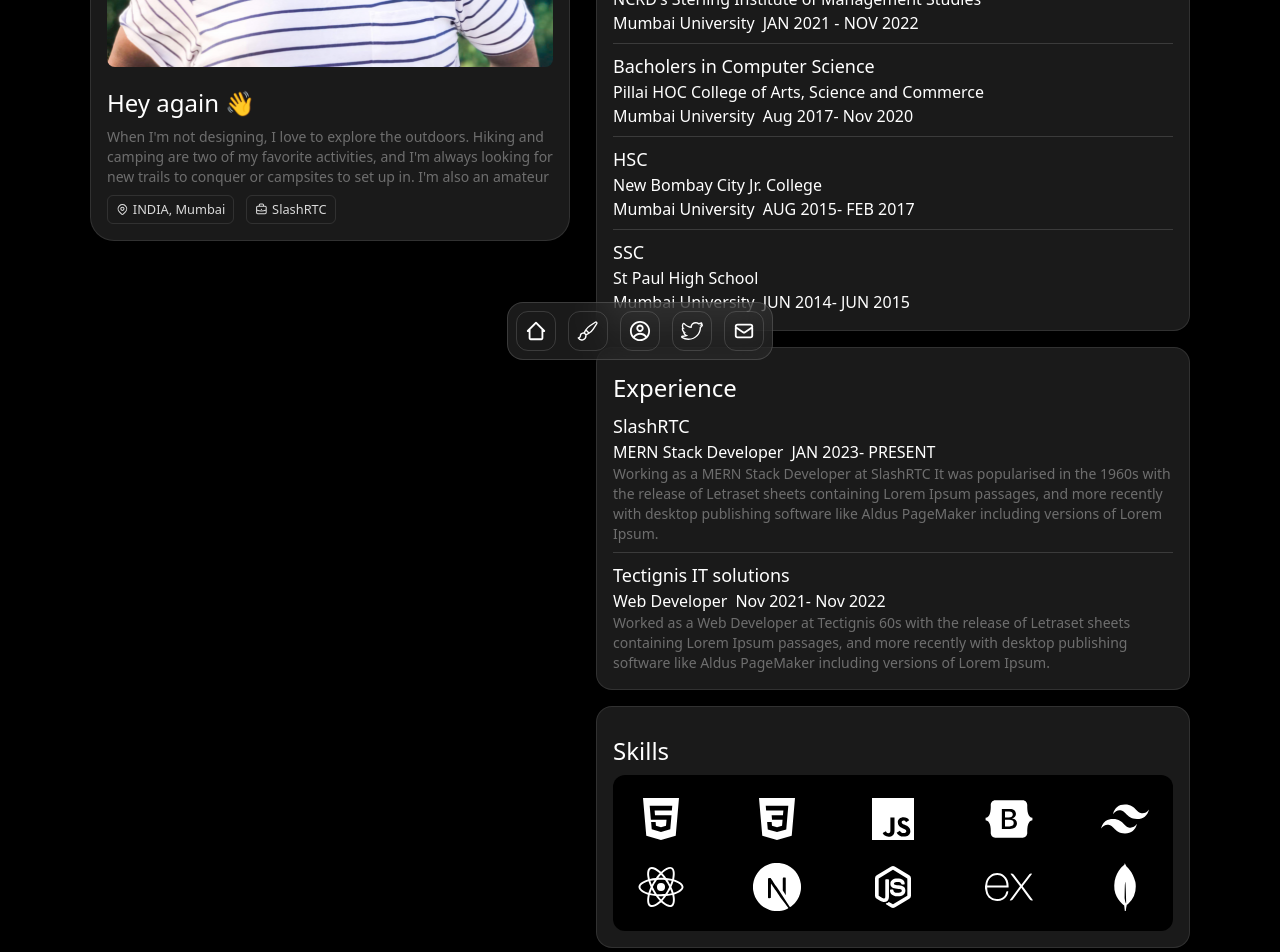
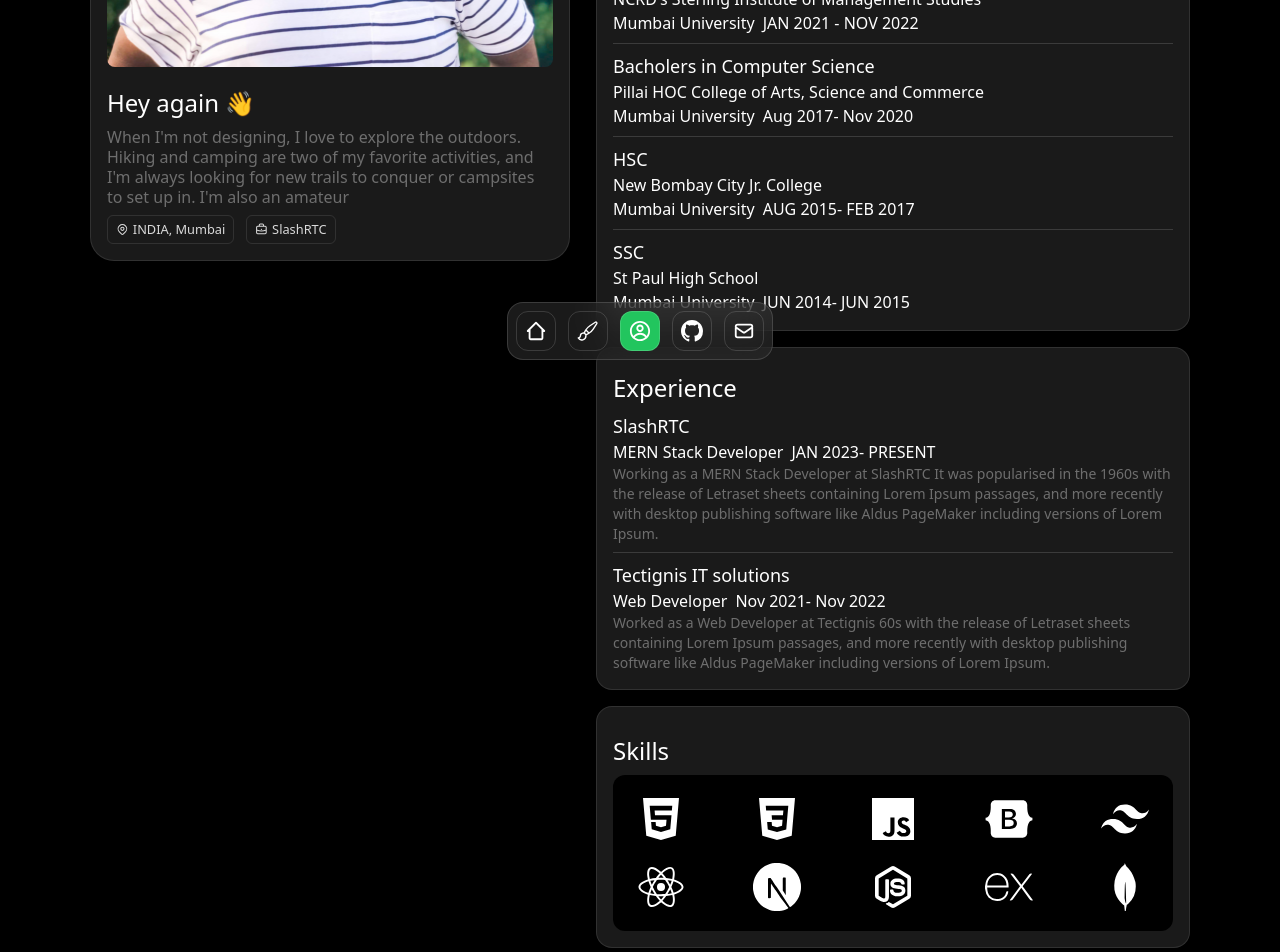
Before and after one commit to whynaidu/devfolio, a Next.js app: page /about in a window 1280 px wide. Shown: the part 420-1372 px from the top of the page. Built offline with nearby package versions, Linux system fonts and the light colour scheme.

Commit message:
added active link

```diff
--- a/src/components/Home.jsx
+++ b/src/components/Home.jsx
@@ -29,7 +29,7 @@
 
   return (
     <>
-      <div className="hidden lg:block">
+      <div className=" hidden lg:block">
         <Canvas className="">
           <ambientLight />
           <directionalLight position={[10, 10, 10]} />
@@ -39,8 +39,7 @@
         </Canvas>
       </div>
 
-      <div
-        className="flex justify-center items-center mx-auto absolute lg:top-1/2 lg:left-[40%]  top-1/3 left-[1.3rem]">
+      <div className="flex justify-center items-center mx-auto absolute lg:top-1/2 lg:left-[40%]  top-1/3 left-[1.3rem]">
         <div className="h-fit flex items-center text-center text-2xl lg:text-3xl font-semibold mx-2">
           <div className="main-card flex justify-center w-full">
             <div className="card-wrapper">
--- a/src/components/Model.jsx
+++ b/src/components/Model.jsx
@@ -14,8 +14,11 @@
   const { nodes } = useGLTF("./suzanne.glb");
   const [dummy] = useState(() => new THREE.Object3D());
   useFrame((state, dt) => {
-    dummy.lookAt(state.pointer.x, state.pointer.y, 1);
-    easing.dampQ(mesh.current.quaternion, dummy.quaternion, 0.15, dt);
+
+    if (window.innerWidth > 768) {
+      dummy.lookAt(state.pointer.x, state.pointer.y, 1);
+      easing.dampQ(mesh.current.quaternion, dummy.quaternion, 0.15, dt);
+    }
   });
 
   return (
--- a/src/components/NavigationBar.jsx
+++ b/src/components/NavigationBar.jsx
@@ -3,42 +3,63 @@
 import { CgProfile } from "react-icons/cg";
 import { HiOutlinePaintBrush,  } from "react-icons/hi2";
 import { HiOutlineMail } from "react-icons/hi";
-import { SlSocialTwitter } from "react-icons/sl";
+// import { SlSocialTwitter } from "react-icons/sl";
+import { BsGithub } from "react-icons/bs";
 
-
+import { useRouter } from "next/router";
 import Link from "next/link";
 
 export default function NavigationBar() {
+    const router = useRouter();
+
   return (
     <div className="flex justify-center z-50  mt-[-100px] fixed bottom-5 left-0 right-0">
       <div className="flex w-fit p-2  bg-[#34343480] backdrop-blur-lg border border-[#ffffff25] rounded-2xl">
         <div className="space-x-3 mb-[-6px] flex items-center">
           <Link href="/">
-            <div className="tooltip w-fit px-2 py-2  border border-[#ffffff25] rounded-xl HiOutlinePaintBrush">
+            <div
+              className={`tooltip w-fit px-2 py-2  border border-[#ffffff25] rounded-xl ${
+                router.pathname === "/"
+                  ? "bg-purple-500"
+                  : "hover:bg-white hover:text-purple-500"
+              }`}
+            >
               <span className="tooltiptext bg-[#272626]">Home</span>
               <BiHomeAlt2 style={{ fontSize: "22px" }} />
             </div>
           </Link>
           <Link href="/projects">
-            <div className=" tooltip w-fit px-2 py-2  border border-[#ffffff25] rounded-xl">
+            <div
+              className={`tooltip w-fit px-2 py-2  border border-[#ffffff25] rounded-xl ${
+                router.pathname === "/projects"
+                  ? "bg-orange-500"
+                  : "hover:bg-white hover:text-orange-500"
+              }`}
+            >
               <span className="tooltiptext bg-[#272626]">Projects</span>
               <HiOutlinePaintBrush style={{ fontSize: "22px" }} />
             </div>
           </Link>
           <Link href="/about">
-            <div className="tooltip w-fit px-2 py-2  border border-[#ffffff25] rounded-xl">
+            <div
+              className={`tooltip w-fit px-2 py-2  border border-[#ffffff25] rounded-xl ${
+                router.pathname === "/about"
+                  ? "bg-green-500"
+                  : "hover:bg-white hover:text-green-500"
+              }`}
+            >
               <span className="tooltiptext bg-[#272626]">Profile</span>
               <CgProfile style={{ fontSize: "22px" }} />
             </div>
           </Link>
-          <a href="https://twitter.com/whynaidu" target="_blank">
-            <div className="tooltip w-fit px-2 py-2  border border-[#ffffff25] rounded-xl">
-              <span className="tooltiptext bg-[#272626]">Twitter</span>
-              <SlSocialTwitter style={{ fontSize: "22px" }} />
+          <a href="https://github.com/whynaidu" target="_blank">
+            <div className="tooltip w-fit px-2 py-2  border border-[#ffffff25] rounded-xl hover:bg-white hover:text-black">
+              <span className="tooltiptext bg-[#272626]">Github</span>
+              <BsGithub style={{ fontSize: "22px" }} />
             </div>
           </a>
           <a href="mailto:naiduvedant@gmail.com" target="_blank">
-            <div className="tooltip w-fit px-2 py-2  border border-[#ffffff25] rounded-xl">
+            <div className="tooltip w-fit px-2 py-2  border border-[#ffffff25] rounded-xl hover:bg-white hover:text-red-500">
               <span className="tooltiptext bg-[#272626]">Mail</span>
               <HiOutlineMail style={{ fontSize: "22px" }} />
             </div>
--- a/src/components/ProfileCard.jsx
+++ b/src/components/ProfileCard.jsx
@@ -32,7 +32,7 @@
                 />
                 <div className="flex flex-col gap-2 mt-3">
                   <h1 className="text-white text-2xl  ">Hey again 👋 </h1>
-                  <p className="text-[#6e6e6e] text-sm max-w-[450px]">
+                  <p className="text-[#6e6e6e] text-sm max-w-[450px] typewriter">
                     When I'm not designing, I love to explore the outdoors.
                     Hiking and camping are two of my favorite activities, and
                     I'm always looking for new trails to conquer or campsites to
@@ -191,34 +191,34 @@
                   <h1 className="text-white text-2xl">Skills </h1>
                   <div className="grid grid-cols-5 place-items-center gap-5 bg-black py-5 rounded-xl text-3xl lg:text-5xl">
                     <div className="flex items-center rounded-lg">
-                      <IoLogoHtml5 className=" hover:text-orange-500" />
+                      <IoLogoHtml5 className=" hover:text-orange-500 hover:scale-125" />
+                    </div>
+                    <div className="flex items-center rounded-lg hover:scale-125">
+                      <IoLogoCss3 className=" hover:text-blue-600 hover:scale-125" />
                     </div>
                     <div className="flex items-center rounded-lg">
-                      <IoLogoCss3 className=" hover:text-blue-600" />
+                      <IoLogoJavascript className=" hover:text-yellow-400  hover:scale-125" />
                     </div>
                     <div className="flex items-center rounded-lg">
-                      <IoLogoJavascript className=" hover:text-yellow-400 " />
+                      <FaBootstrap className=" hover:text-purple-900  hover:scale-125" />
                     </div>
                     <div className="flex items-center rounded-lg">
-                      <FaBootstrap className=" hover:text-purple-900 " />
+                      <SiTailwindcss className=" hover:text-sky-300  hover:scale-125" />
                     </div>
                     <div className="flex items-center rounded-lg">
-                      <SiTailwindcss className=" hover:text-sky-300 " />
+                      <IoLogoReact className=" hover:text-sky-300  hover:scale-125" />
                     </div>
                     <div className="flex items-center rounded-lg">
-                      <IoLogoReact className=" hover:text-sky-300 " />
+                      <SiNextdotjs className=" hover:scale-125" />
                     </div>
                     <div className="flex items-center rounded-lg">
-                      <SiNextdotjs className="" />
+                      <IoLogoNodejs className="hover:text-green-500 hover:scale-125" />
                     </div>
                     <div className="flex items-center rounded-lg">
-                      <IoLogoNodejs className="hover:text-green-500 l" />
+                      <SiExpress className="  hover:scale-125" />
                     </div>
                     <div className="flex items-center rounded-lg">
-                      <SiExpress className="" />
-                    </div>
-                    <div className="flex items-center rounded-lg">
-                      <SiMongodb className="hover:text-green-800" />
+                      <SiMongodb className="hover:text-green-800 hover:scale-125" />
                     </div>
                   </div>
                 </div>
--- a/src/styles/globals.css
+++ b/src/styles/globals.css
@@ -65,6 +65,25 @@
   transition: ease-in-out 0.5s;
   transform: translate(150%, 100%) rotate(-25deg);
 } */
+
+.typewriter {
+  overflow: hidden;
+  white-space: pre-wrap; /* Keep the text on one line */
+  font-size: 1em; /* Set the font size */
+  margin: 0 auto;
+  max-width: 450px;
+  animation:
+    typing 3.5s steps(40, end)
+}
+
+@keyframes typing {
+  from { width: 0 }
+  to { width: 100% }
+}
+
+
+
+
 
 .card-container {
   border: 2px solid red;
```
